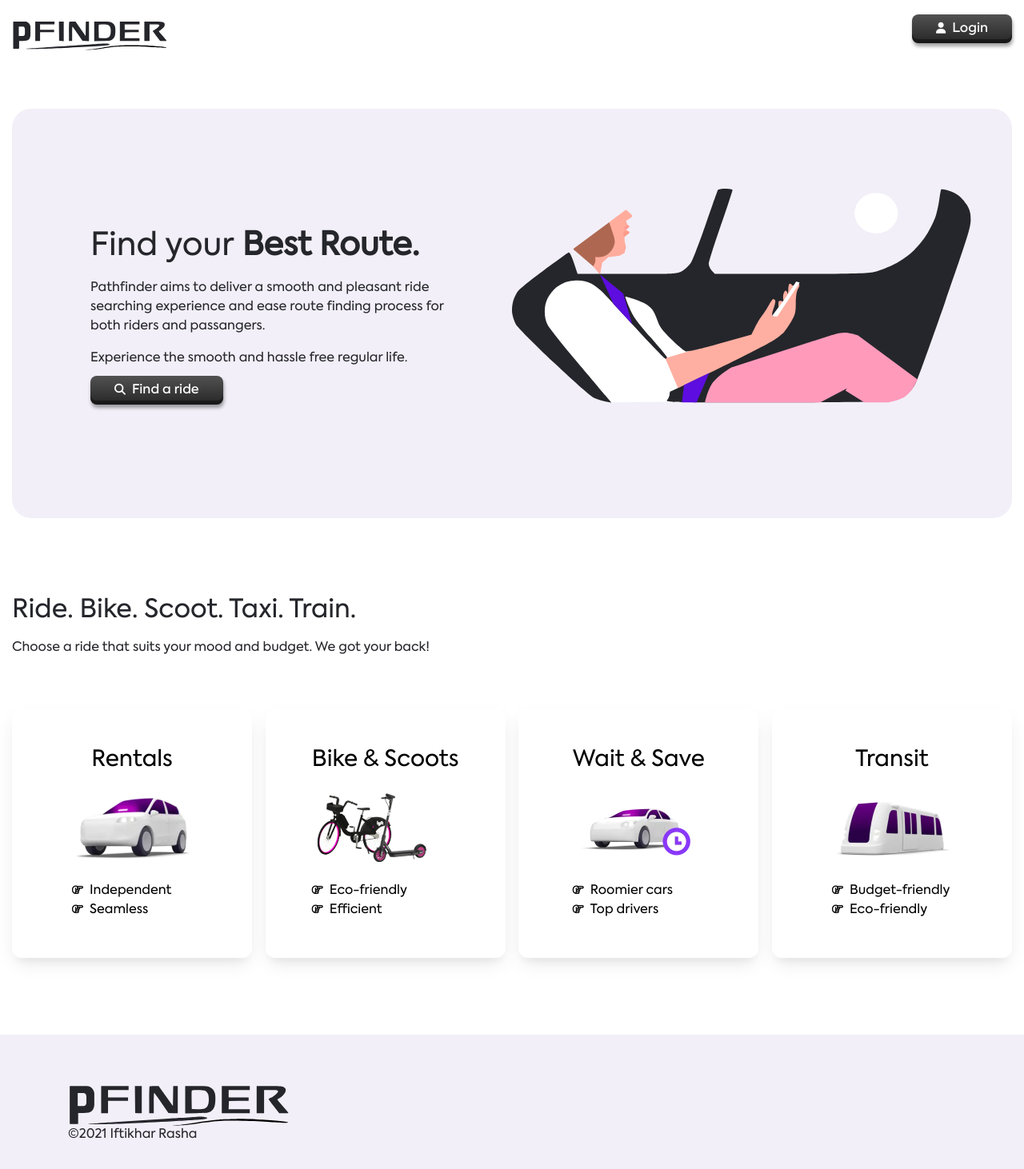
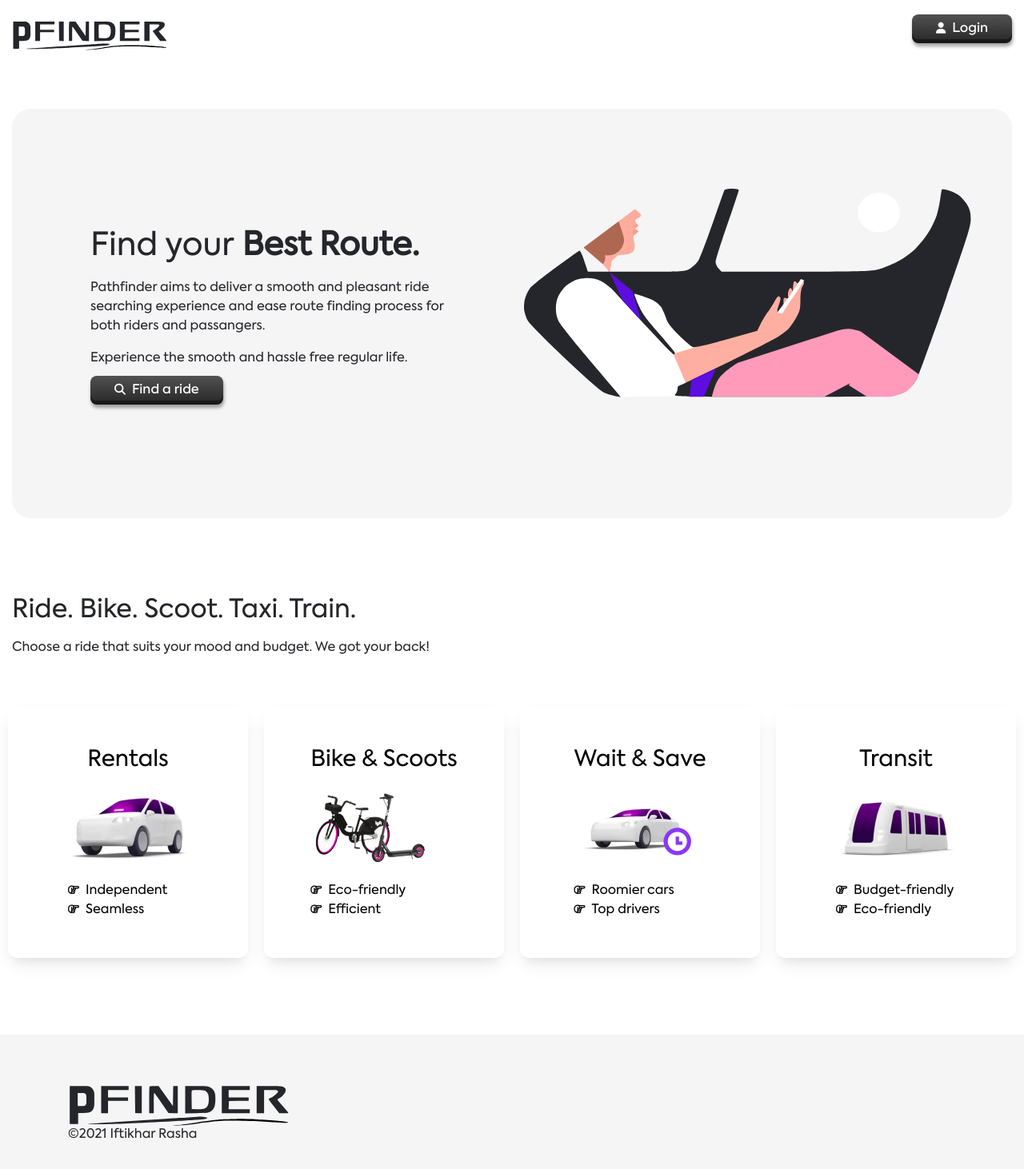
Before and after one commit to iftikharrasha/path-finder-mern, a React (Create React App) app: page / in a window 1280 px wide. Shown: the top 1462 px of the page at 80% size. Built offline with nearby package versions, Linux system fonts and the light colour scheme.

Commit message:
responsiveness done

```diff
--- a/src/App.css
+++ b/src/App.css
@@ -46,3 +46,8 @@ a, select , input , textarea , button{
 .c_custom{
   max-width: 1440px !important;
 }
+
+/* bg */
+.bg-tag-1{
+  background-color: rgba(245,245,245,1);
+}
--- a/src/Components/Footer/Footer.css
+++ b/src/Components/Footer/Footer.css
@@ -1,4 +1,3 @@
 .footer{
-    background-color: rgb(132 99 184 / 10%);
     padding: 60px 0;
 }
--- a/src/Components/Footer/Footer.js
+++ b/src/Components/Footer/Footer.js
@@ -6,7 +6,7 @@ import './Footer.css';
 const Footer = () => {
     return (
         <>
-        <footer className="footer mt-5">
+        <footer className="footer mt-5 bg-tag-1">
             <Container>
                 <Row>
                     <Col>
--- a/src/Components/GetRide/GetRide.js
+++ b/src/Components/GetRide/GetRide.js
@@ -18,7 +18,9 @@ const GetRide = () => {
                                 <p className="py-3">Choose a ride that suits your mood and budget. We got your back!</p>
                             </Col>
                             <Col md={12} className="mt-5">
-                            <div className="d-flex align-items-center justify-content-between">
+
+                                <Row className="d-flex align-items-center justify-content-center">
+                                    <Col xl={3} lg={4} sm={6} className="d-flex align-items-center justify-content-center">
                                         <Link to="/ride-search">
                                             <div className="rides">
                                                 <div className="ride-item">
@@ -38,6 +40,8 @@ const GetRide = () => {
                                                 </div>
                                             </div>
                                         </Link>
+                                    </Col>
+                                    <Col xl={3} lg={4} sm={6} className="d-flex align-items-center justify-content-center mt-sm-0 mt-5">
                                         <Link to="/ride-search">
                                             <div className="rides">
                                                 <div className="ride-item">
@@ -57,6 +61,8 @@ const GetRide = () => {
                                                 </div>
                                             </div>
                                         </Link>
+                                    </Col>
+                                    <Col xl={3} lg={4} sm={6} className="d-flex align-items-center justify-content-center mt-lg-0 mt-5">
                                         <Link to="/ride-search">
                                             <div className="rides">
                                                 <div className="ride-item">
@@ -76,6 +82,8 @@ const GetRide = () => {
                                                 </div>
                                             </div>
                                         </Link>
+                                    </Col>
+                                    <Col xl={3} lg={4} sm={6} className="d-flex align-items-center justify-content-center mt-xl-0 mt-5">
                                         <Link to="/ride-search">
                                             <div className="rides">
                                                 <div className="ride-item">
@@ -95,7 +103,8 @@ const GetRide = () => {
                                                 </div>
                                             </div>
                                         </Link>
-                            </div>
+                                    </Col>
+                                </Row>
 
                             </Col>
                         </Row>
--- a/src/Components/Header/Header.js
+++ b/src/Components/Header/Header.js
@@ -17,6 +17,10 @@ const Header = () => {
                                 </Link>
                             </div>
                             <div className="login-btn float-right">
+                                {/* <Link to="/login">
+                                    <i className="fa fa fa-user"></i>
+                                    <span className="ml-2">Iftikhar Rasha</span>
+                                </Link> */}
                                 <Link to="/login" className="btn-tag-1">
                                     <i className="fa fa fa-user"></i>
                                     <span className="ml-2">Login</span>
--- a/src/Components/Home/Home.css
+++ b/src/Components/Home/Home.css
@@ -1,9 +1,4 @@
 .hero-bg{
-    background-color: rgb(132 99 184 / 10%);
     padding: 100px 50px;
     border-radius: 1.5rem;
 }
-
-.hero-left, .hero-right{
-    width: 50%;
-}
--- a/src/Components/Home/Home.js
+++ b/src/Components/Home/Home.js
@@ -8,10 +8,13 @@ const Home = () => {
         <>
             <section className="hero rounded py-5" id="home">
                 <Container className="c_custom">
-                    <div className="hero-bg">
+                    <div className="hero-bg bg-tag-1">
                         <Row>
                             <Col md={12} className="d-flex justify-content-between aligh-items-center">
-                                <div className="hero-left p-5">
+
+                                <Row>
+                                    <Col xl={6}>
+                                        <div className="hero-left p-sm-5">
                                             <h1>Find your
                                             <strong className="font-bold"> Best Route.
                                             </strong>
@@ -27,10 +30,13 @@ const Home = () => {
                                                 </a>
                                             </div>
                                         </div>
-
+                                    </Col>
+                                    <Col xl={6} className="mt-sm-0 mt-5">
                                         <div className="hero-right">
                                             <img src={banner} alt="Banner" className="img-fluid w-100"/>
                                         </div>
+                                    </Col>
+                                </Row>
                             </Col>
                     </Row>
                     </div>
--- a/src/Components/Login/Login.css
+++ b/src/Components/Login/Login.css
@@ -1,11 +1,9 @@
 .login {
-    height: calc(100vh - 400px);
-    min-height: 600px;
+    min-height: 700px;
     padding: 50px;
 }
 
 .login-form{
-    background-color: rgb(132 99 184 / 10%);
     max-width: 580px;
     width: 100%;
     padding: 32px 65px;
--- a/src/Components/Login/Login.js
+++ b/src/Components/Login/Login.js
@@ -7,7 +7,7 @@ const Login = () => {
         <>
             <section className="login">
             <div className="d-flex align-items-center justify-content-center">
-                <div className="login-form">
+                <div className="login-form bg-tag-1">
                     <div className="text-center">
                     <h2 className="mt-3 text-center">Login to
                         <b className="font-bold"> Find Route
@@ -17,13 +17,13 @@ const Login = () => {
                     <form className="form">
                         <div className="inputs my-4">
                             <div className="input-field">
-                                <input className="px-4 py-3 mb-2 text-black border border-transparent rounded" type="text" maxlength="11" placeholder="Enter Email"/>
+                                <input className="px-4 py-3 mb-2 text-black border border-transparent rounded" type="text" name="email" placeholder="Enter Email" autoComplete="on"/>
                                 <div className="input-icon">
                                     <i className="fa fa-envelope i-envelope" aria-hidden="true"></i>
                                 </div>
                             </div>
                             <div className="input-field my-3">
-                                <input type="password" className="px-4 py-3 mt-1 mb-2 text-black border border-transparent rounded" placeholder="Enter Password"/>
+                                <input type="password" className="px-4 py-3 mt-1 mb-2 text-black border border-transparent rounded" name="password" placeholder="Enter Password" autoComplete="on"/>
                                 <div className="input-icon">
                                     <i className="fa fa-key i-key" aria-hidden="true"></i>
                                 </div>
@@ -32,7 +32,7 @@ const Login = () => {
                         <div className="mb-3">
                             <div className="d-flex justify-content-between">
                                 <div>
-                                    <input type="checkbox" className="w-4 h-4 form-checkbox" value="allUsers"/>
+                                    <input type="checkbox" className="w-4 h-4 form-checkbox" value="allUsers" autoComplete="on"/>
                                     <span className="ml-2">Remember Password
                                     </span>
                                 </div>
--- a/src/Components/RideSearch/RideSearch.css
+++ b/src/Components/RideSearch/RideSearch.css
@@ -1,5 +1,4 @@
 .ride-bg{
-    background-color: rgb(132 99 184 / 10%);
     padding: 100px 50px;
     border-radius: 1.5rem;
 }
```
Also changed, not shown: src/Components/RideSearch/RideSearch.js (+4 -4 lines), src/Components/SignUp/SignUp.js (+6 -6 lines). Lines whose indentation alone changed are shown as unchanged.
